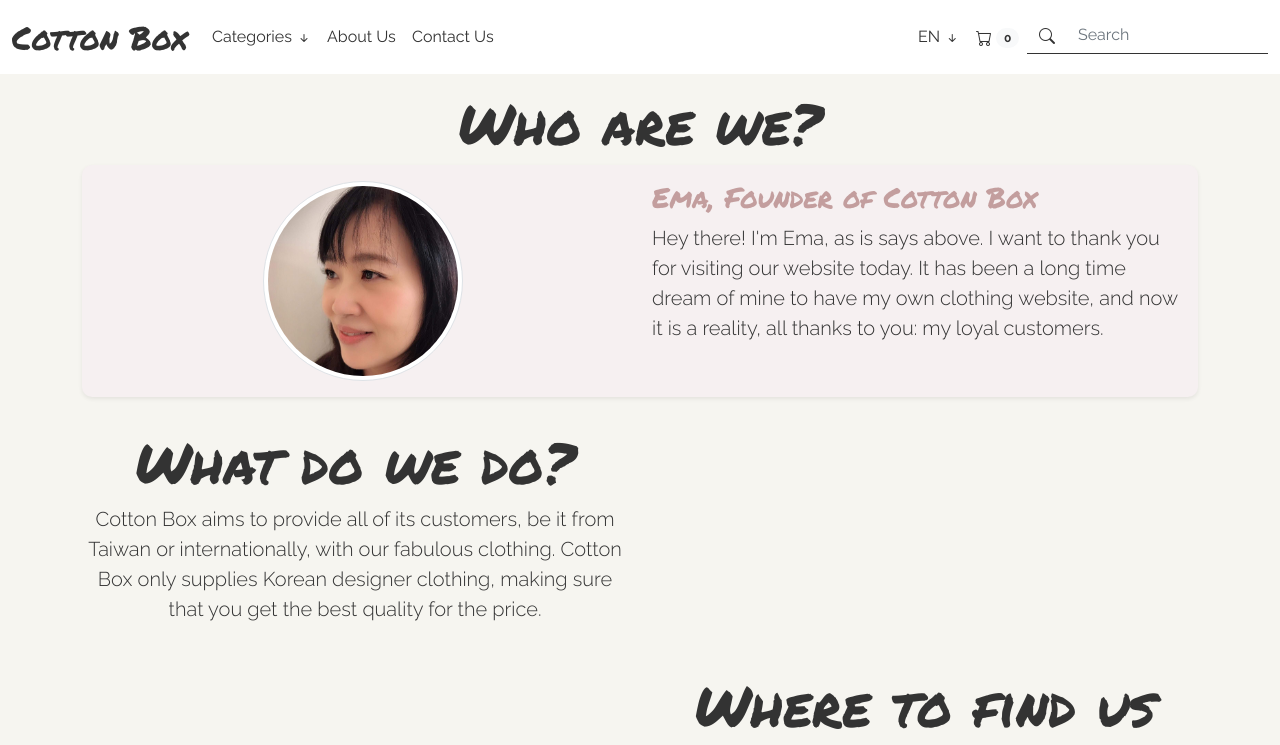
After one commit to RoyMagnussen/CottonBox-Data-Centric, a Flask app: page /about/ in a window 1280 px wide. The commit adds this page. Shown: the top 745 px of the page. Run offline with Flask 2, Linux system fonts and the light colour scheme; data that the repository does not hold is empty; some libraries are stand-ins or nearby versions; some web fonts are replaced.

Commit message:
Closes #21 - About Page (#22)
* Created about page route.

* Added about page url_for function.

* Created who are we section.

* Added founder image for about page.

* Created what do we do section.

* Added where to find us section.

* Added MAP_API_KEY to context dictionary.

* Added function to generate the Google Map.

* Updated layout.html to include the google map script only on the about page.

* Styled the about page.

* Updated existing feature section and the Table of Content.

* Create test for en_about_page.

```diff
--- a/app.py
+++ b/app.py
@@ -203,6 +203,12 @@ def en_product_page(category_name, id) -> render_template:
     return render_template("en_gb/product_page.html", title=product["name"], context=context, total_items=context["total_items"](), product=product)
 
 
+@app.route("/about/")
+def en_about_page():
+    context["map_api_key"] = os.getenv("MAP_API_KEY")
+    return render_template("en_gb/about_page.html", title="About Us", context=context, total_items=context["total_items"]())
+
+
 # Checks to see if the module name is equal to "main" so that the file can be called directly instead of from a terminal.
 if __name__ == "__main__":
     app.run(debug=True)
--- a/static/css/style.css
+++ b/static/css/style.css
@@ -93,6 +93,16 @@ body {
     object-fit: cover;
 }
 
+.company-member-card {
+    background-color: #f6f0f1;
+    border-radius: 10px;
+}
+
+.profile-picture {
+    width: 200px;
+    height: 200px;
+}
+
 /* ------------------------- Navigation ------------------------- */
 .logo {
     font-family: "Permanent Marker", cursive;
@@ -122,3 +132,9 @@ body {
         border-bottom-left-radius: 10px;
     }
 }
+
+/* ------------------------- About Page ------------------------- */
+.map {
+    height: 500px;
+    border-radius: 10px;
+}
--- a/static/js/app.js
+++ b/static/js/app.js
@@ -4,8 +4,24 @@ $(document).ready(function () {
     });
 });
 
-window.setTimeout(function() {
-    $("#flashMessage").fadeTo(500, 0).slideUp(500, function(){
+window.setTimeout(function () {
+    $("#flashMessage").fadeTo(500, 0).slideUp(500, function () {
         $(this).remove();
     });
 }, 3000);
+
+
+function initMap() {
+    const coords = {
+        lat: 25.04763651885303,
+        lng: 121.5503884556362
+    }
+    const map = new google.maps.Map(document.getElementById("map"), {
+        center: coords,
+        zoom: 20
+    });
+    const marker = new google.maps.Marker({
+        position: coords,
+        map: map,
+    });
+}
--- /dev/null
+++ b/templates/en_gb/about_page.html
@@ -0,0 +1,50 @@
+{% extends 'en_gb/extends/layout.html' %}
+{% block content %}
+    <!-- Who are we -->
+    <div class="container py-3">
+        <h1 class="display-4 text-center section-heading">Who are we?</h1>
+        <div class="row">
+            <div class="col-12">
+                <div class="company-member-card p-3 shadow-sm">
+                    <div class="row">
+                        <!-- Company member image -->
+                        <div class="col-12 col-md-6 text-center">
+                            <img src="{{ url_for('static', filename='images/profile_pictures/founder-image.jpg') }}" alt="Company founder image" class="rounded-circle profile-picture img-thumbnail img-fluid">
+                        </div>
+                        <!-- Company member info -->
+                        <div class="col-12 col-md-6">
+                            <h3 class="section-heading text-supple">Ema, Founder of Cotton Box</h3>
+                            <p class="lead">
+                                Hey there! I'm Ema, as is says above. I want to thank you for visiting our website today.
+                                It has been a long time dream of mine to have my own clothing website, and now it is a reality,
+                                all thanks to you: my loyal customers.
+                            </p>
+                        </div>
+                    </div>
+                </div>
+            </div>
+        </div>
+    </div>
+    <!-- What do we do-->
+    <div class="container py-3">
+        <div class="row">
+            <div class="col-12 col-md-6">
+                <h1 class="display-4 text-center section-heading">What do we do?</h1>
+                <p class="lead text-center">
+                    Cotton Box aims to provide all of its customers, be it from Taiwan or internationally, with our fabulous clothing.
+                    Cotton Box only supplies Korean designer clothing, making sure that you get the best quality for the price.
+                </p>
+            </div>
+        </div>
+    </div>
+    <!-- Where to find us -->
+    <div class="container py-3">
+        <div class="row">
+            <div class="col-12 col-md-6"></div>
+            <div class="col-12 col-md-6 text-center">
+                <h1 class="display-4 section-heading">Where to find us</h1>
+                <div class="map shadow-sm" id="map"></div>
+            </div>
+        </div>
+    </div>
+{% endblock content %}
--- a/templates/en_gb/extends/layout.html
+++ b/templates/en_gb/extends/layout.html
@@ -24,6 +24,9 @@
         <script src="https://cdnjs.cloudflare.com/ajax/libs/jquery/3.5.1/jquery.min.js" integrity="sha512-bLT0Qm9VnAYZDflyKcBaQ2gg0hSYNQrJ8RilYldYQ1FxQYoCLtUjuuRuZo+fjqhx/qtq/1itJ0C2ejDxltZVFg==" crossorigin="anonymous"></script>
         <script src="https://cdn.jsdelivr.net/npm/@popperjs/core@2.5.4/dist/umd/popper.min.js" integrity="sha384-q2kxQ16AaE6UbzuKqyBE9/u/KzioAlnx2maXQHiDX9d4/zp8Ok3f+M7DPm+Ib6IU" crossorigin="anonymous"></script>
         <script src="https://cdn.jsdelivr.net/npm/bootstrap@5.0.0-beta1/dist/js/bootstrap.min.js" integrity="sha384-pQQkAEnwaBkjpqZ8RU1fF1AKtTcHJwFl3pblpTlHXybJjHpMYo79HY3hIi4NKxyj" crossorigin="anonymous"></script>
+        {% if title == "About Us" %}
+        <script src="http://maps.googleapis.com/maps/api/js?key={{ context.map_api_key }}&callback=initMap&libraries=&v=weekly" defer></script>
+        {% endif %}
         <!-- Custom Scripts -->
         <script src="{{ url_for('static', filename='js/app.js') }}"></script>
     </body>
--- a/templates/en_gb/includes/_footer.html
+++ b/templates/en_gb/includes/_footer.html
@@ -5,8 +5,7 @@
                 <h1 class="section-heading text-white">Information</h1>
                 <ul class="nav navbar-nav">
                     <li class="nav-item">
-                        <!-- TODO: Add url_for function for about page -->
-                        <a href="#" class="nav-link text-white hvr-underline-from-center">About Us</a>
+                        <a href="{{ url_for('en_about_page') }}" class="nav-link text-white hvr-underline-from-center">About Us</a>
                     </li>
                     <li class="nav-item">
                         <!-- TODO: Add url_for function for contact page -->
--- a/templates/en_gb/includes/_navigation.html
+++ b/templates/en_gb/includes/_navigation.html
@@ -31,8 +31,7 @@
                     </ul>
                 </li>
                 <li class="nav-item">
-                    <!-- TODO: Add url_for function for about page -->
-                    <a href="#" class="nav-link hvr-underline-from-center">About Us</a>
+                    <a href="{{ url_for('en_about_page') }}" class="nav-link hvr-underline-from-center">About Us</a>
                 </li>
                 <li class="nav-item">
                     <!-- TODO: Add url_for function for contact page -->
```
Also changed, not shown: test_app.py (+9 -0 lines), README.md, static/images/profile_pictures/founder-image.jpg (added).
